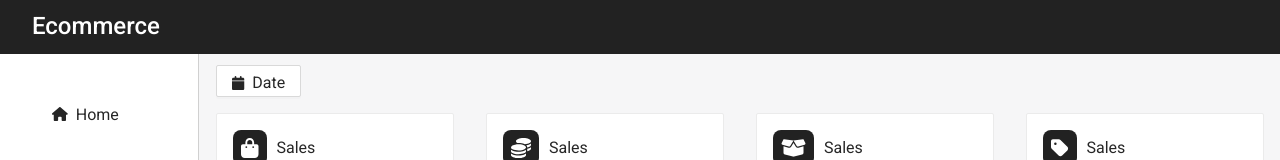
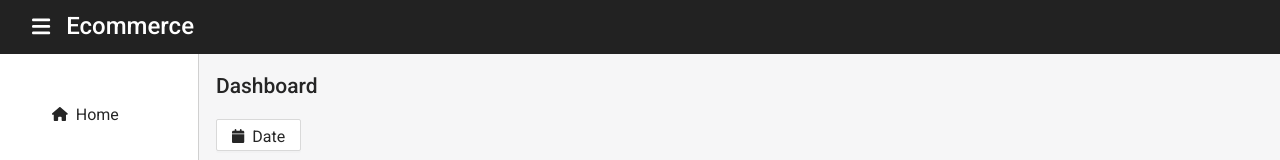
Before and after one commit to matthcaptain/Nextjs-ecommerce, a React (Create React App) app in the folder client/: page / in a window 1280 px wide. Shown: the top 160 px of the page. Built offline with nearby package versions, Linux system fonts and the light colour scheme; no server answers.

Commit message:
notes update

```diff
--- a/client/src/Components/SellerDashboard.js
+++ b/client/src/Components/SellerDashboard.js
@@ -1,9 +1,11 @@
+import { useState } from 'react';
 import './sellerDashboard.scss';
 import SideNav from './SideNav';
 import TopNav from './TopNav';
 import Home from './Home';
 
 export default function SellerDashboard() {
+    const [sideNavTrigger, setSideNavTrigger] = useState(false);
     return (
         <div className="dashboard">
             <TopNav />
--- a/client/src/Components/TopNav.js
+++ b/client/src/Components/TopNav.js
@@ -1,8 +1,11 @@
 import './topNav.scss';
+import { FontAwesomeIcon } from '@fortawesome/react-fontawesome';
+import { faBars } from '@fortawesome/free-solid-svg-icons';
 
 export default function TopNav() {
     return (
         <div className="topnav">
+            <FontAwesomeIcon icon={faBars} />
             <h1>Ecommerce</h1>
         </div>
     );
--- a/client/src/Components/home.scss
+++ b/client/src/Components/home.scss
@@ -1,6 +1,7 @@
 .home {
 
     margin-left: 200px;
+    padding-top: 53.71px; // height of the navbar
     width: 100%;
 
     .home-inner {
--- a/client/src/Components/topNav.scss
+++ b/client/src/Components/topNav.scss
@@ -1,5 +1,8 @@
 .topnav {
     position: fixed;
+    display: flex;
+    gap: 1rem;
+    align-items: center;
     z-index: 3;
     width: 100%;
     background: #222;
@@ -10,4 +13,10 @@
         margin: 0px;
         font-size: 1.5rem;
     }
+
+    svg {
+        cursor: pointer;
+        color: #fff;
+        font-size: 1.3rem;
+    }
 }
```
Also changed, not shown: client/src/Components/Home.js (+0 -39 lines), 1 other file (tests, documents, lock files or other folders).
